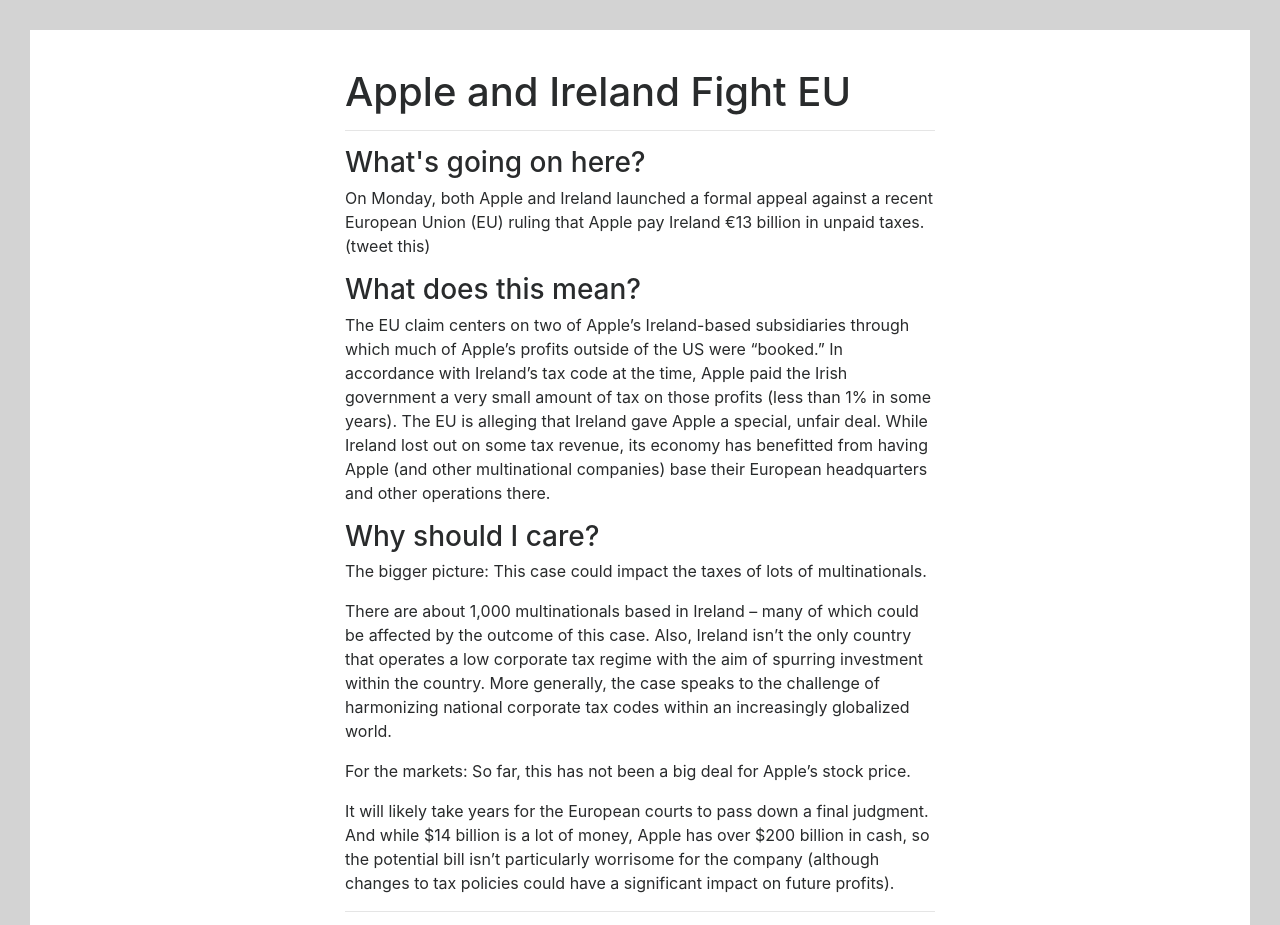
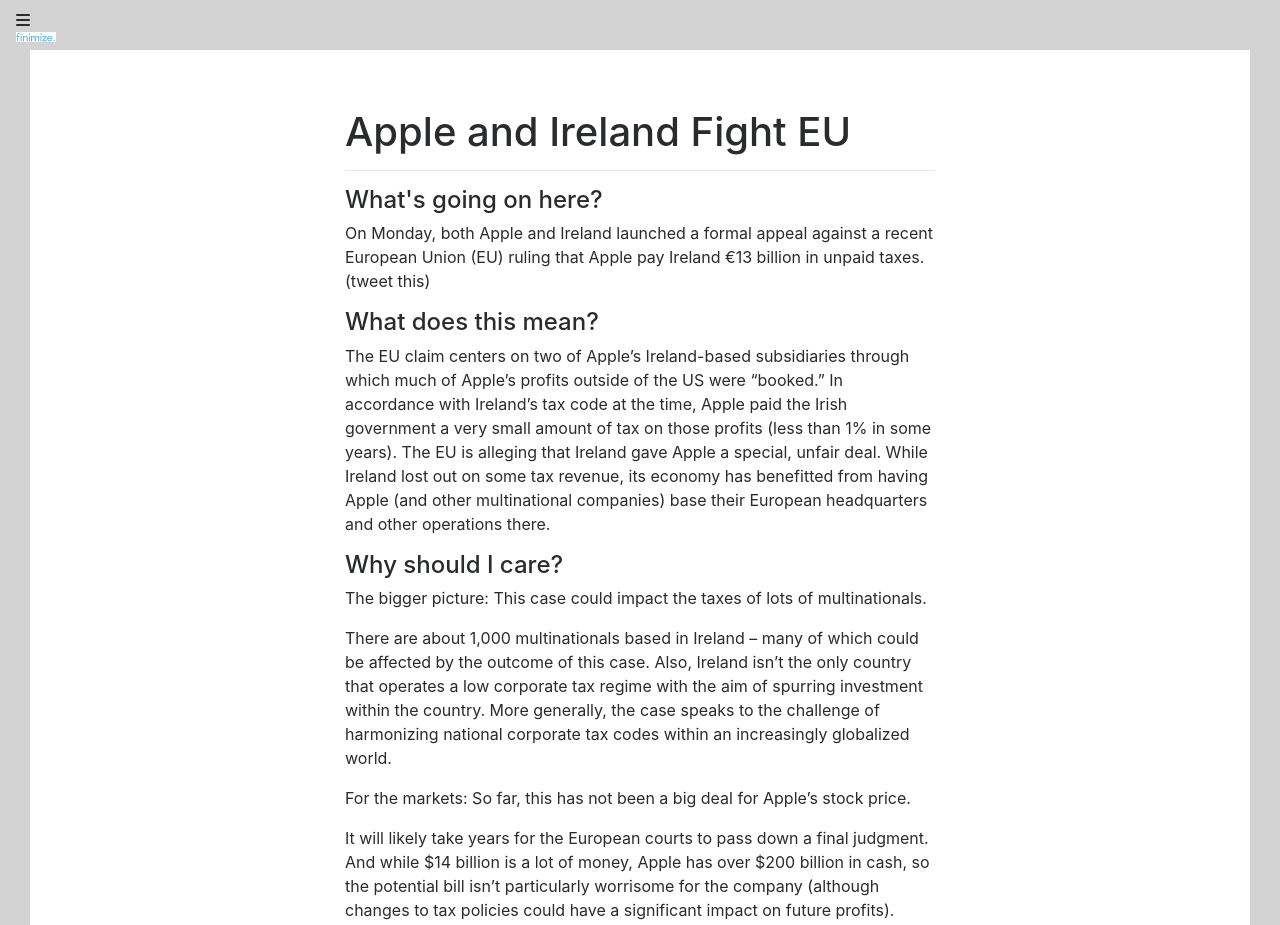
Before and after one commit to Rebehn/finimize-test, a plain HTML site: page index.html in a window 1280 px wide. Shown: the top 925 px of the page. Drawn offline with nearby package versions, Linux system fonts and the light colour scheme; a script that the page names is missing.

Commit message:
starting navbar

```diff
--- a/css/style.css
+++ b/css/style.css
@@ -6,13 +6,27 @@
   width: 100%;
 }
 
+.navbar {
+  position: fixed;
+  z-index: 1;
+  background-color: lightgrey;
+  width: 100%;
+  overflow: hidden;
+}
+
+#navbarBrandImage {
+  width: 40px;
+}
+
 .content {
   width: calc(100% - 3.75rem);
-  margin: 1.875rem 1.875rem 0 1.875rem;
+  margin: 0 1.875rem;
+  padding-top: 70px;
   background-color: white;
+  display: block;
 }
 
-.container {
+.article {
   padding: 40px 1.875rem;
   max-width: 650px;
 }
--- a/index.html
+++ b/index.html
@@ -12,16 +12,22 @@
     <script src="/js/app.js" charset="utf-8"></script>
   </head>
   <body>
+    <nav class="navbar navbar-default navbar-fixed-top">
+      <div class="dropdown">
+        <i class="fa fa-bars" aria-hidden="true"></i>
+      </div>
+      <img id="navbarBrandImage" alt="Brand" src="images/logo-blue.png">
+    </nav>
     <div class="content">
-      <div class="container">
+      <div class="container article">
         <h1>Apple and Ireland Fight EU</h1>
         <hr>
-        <h3>What's going on here?</h3>
+        <h4>What's going on here?</h4>
         <p>On Monday, both Apple and Ireland launched a formal appeal against a recent European Union (EU) ruling that Apple pay Ireland €13 billion in unpaid taxes. (tweet this)</p>
 
-        <h3>What does this mean?</h3>
+        <h4>What does this mean?</h4>
         <p>The EU claim centers on two of Apple’s Ireland-based subsidiaries through which much of Apple’s profits outside of the US were “booked.” In accordance with Ireland’s tax code at the time, Apple paid the Irish government a very small amount of tax on those profits (less than 1% in some years). The EU is alleging that Ireland gave Apple a special, unfair deal. While Ireland lost out on some tax revenue, its economy has benefitted from having Apple (and other multinational companies) base their European headquarters and other operations there.</p>
-        <h3>Why should I care?</h3>
+        <h4>Why should I care?</h4>
         <p>The bigger picture: This case could impact the taxes of lots of multinationals.</p>
         <p>There are about 1,000 multinationals based in Ireland – many of which could be affected by the outcome of this case. Also, Ireland isn’t the only country that operates a low corporate tax regime with the aim of spurring investment within the country. More generally, the case speaks to the challenge of harmonizing national corporate tax codes within an increasingly globalized world.</p>
         <p>For the markets: So far, this has not been a big deal for Apple’s stock price.</p>
@@ -52,13 +58,13 @@
       <div class="container">
         <h1>Apple and Ireland Fight EU</h1>
         <hr>
-        <h3>What's going on here?</h3>
+        <h4>What's going on here?</h4>
         <p>On Monday, both Apple and Ireland launched a formal appeal against a recent European Union (EU) ruling that Apple pay Ireland €13 billion in unpaid taxes. (tweet this)</p>
 
-        <h3>What does this mean?</h3>
+        <h4>What does this mean?</h4>
         <p>The EU claim centers on two of Apple’s Ireland-based subsidiaries through which much of Apple’s profits outside of the US were “booked.” In accordance with Ireland’s tax code at the time, Apple paid the Irish government a very small amount of tax on those profits (less than 1% in some years). The EU is alleging that Ireland gave Apple a special, unfair deal. While Ireland lost out on some tax revenue, its economy has benefitted from having Apple (and other multinational companies) base their European headquarters and other operations there.</p>
 
-        <h3>Why should I care?</h3>
+        <h4>Why should I care?</h4>
         <p>The bigger picture: This case could impact the taxes of lots of multinationals.</p>
         <p>There are about 1,000 multinationals based in Ireland – many of which could be affected by the outcome of this case. Also, Ireland isn’t the only country that operates a low corporate tax regime with the aim of spurring investment within the country. More generally, the case speaks to the challenge of harmonizing national corporate tax codes within an increasingly globalized world.</p>
         <p>For the markets: So far, this has not been a big deal for Apple’s stock price.</p>
```
Also changed, not shown: images/logo-white.png (added).
